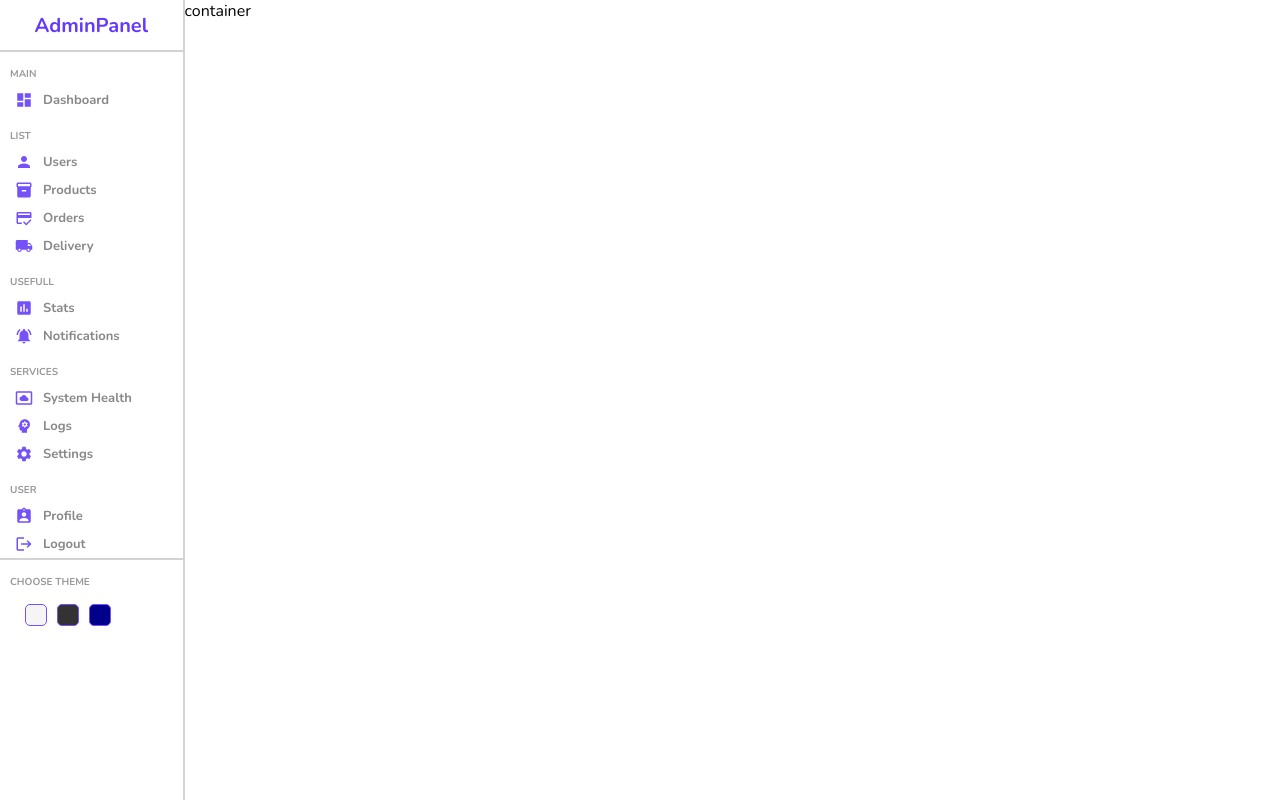
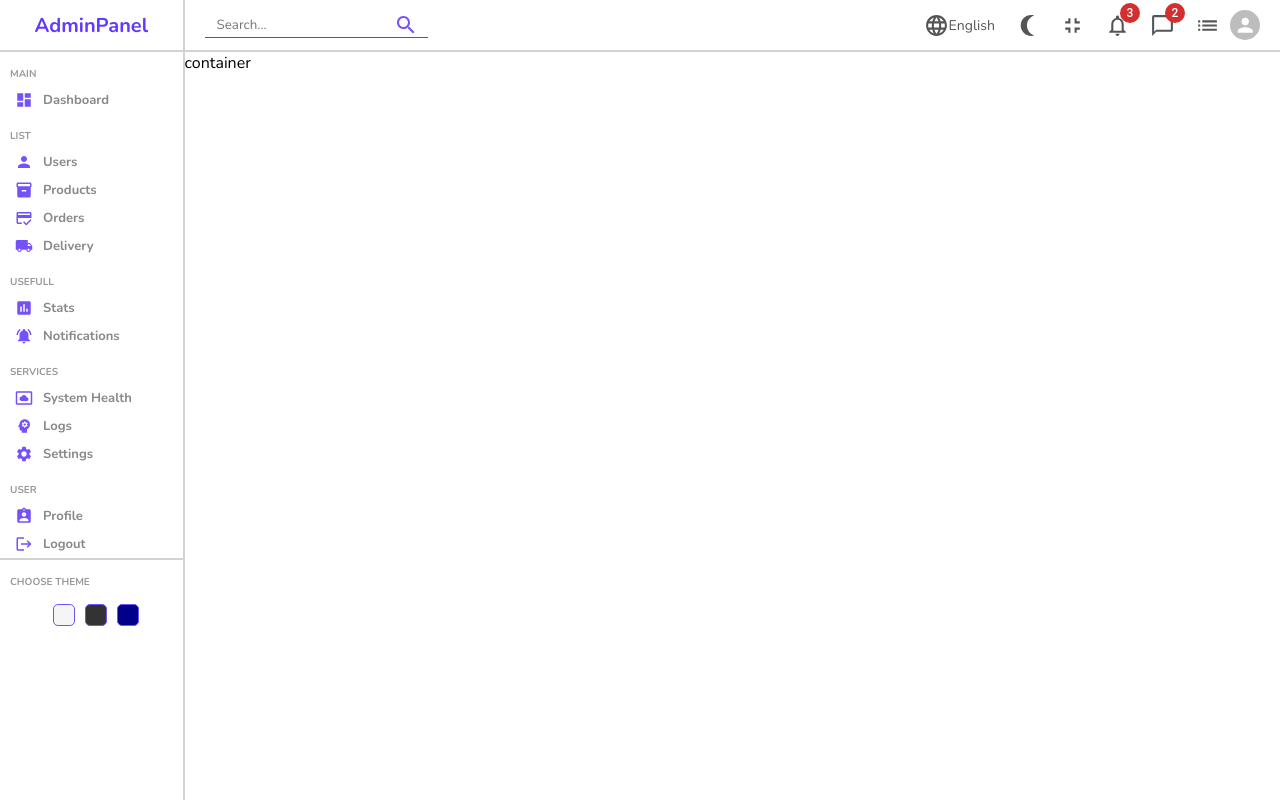
Before and after one commit to Serhio46/admin_panel, a React (Create React App) app: page / in a window 1280 px wide. Built offline with nearby package versions, Linux system fonts and the light colour scheme.

Commit message:
feat: added nav-bar

```diff
--- a/src/components/navbar/Navbar.jsx
+++ b/src/components/navbar/Navbar.jsx
@@ -1,8 +1,51 @@
-import classes from './navbar.module.scss'
+import classes from './navbar.module.scss';
+
+import SearchTwoToneIcon from '@mui/icons-material/SearchTwoTone';
+import LanguageIcon from '@mui/icons-material/Language';
+import NightlightRoundTwoToneIcon from '@mui/icons-material/NightlightRoundTwoTone';
+import FullscreenExitTwoToneIcon from '@mui/icons-material/FullscreenExitTwoTone';
+import NotificationsNoneIcon from '@mui/icons-material/NotificationsNone';
+import ListIcon from '@mui/icons-material/List';
+import ChatBubbleOutlineIcon from '@mui/icons-material/ChatBubbleOutline';
+import Avatar from '@mui/material/Avatar';
+import Badge from '@mui/material/Badge';
 
 const Navbar = () => {
     return (
-        <div>Navbar</div>
+        <div className={classes.navbar}>
+            <div className={classes.wrapper}>
+                <div className={classes.search}>
+                    <input type="text" placeholder='Search...' />
+                    <SearchTwoToneIcon />
+                </div>
+                <div className={classes.icons}>
+                    <div className={classes.iconsItem}>
+                        <LanguageIcon />
+                        English
+                    </div>
+                    <div className={classes.iconsItem}>
+                        <NightlightRoundTwoToneIcon />
+                    </div>
+                    <div className={classes.iconsItem}>
+                        <FullscreenExitTwoToneIcon />
+                    </div>
+                    <div className={classes.iconsItem}>
+                         <Badge badgeContent={3} color="error">
+                            <NotificationsNoneIcon />
+                         </Badge>
+                    </div>
+                    <div className={classes.iconsItem}>
+                        <Badge badgeContent={2} color="error">
+                            <ChatBubbleOutlineIcon />
+                        </Badge>
+                    </div>
+                    <div className={classes.iconsItem}>
+                        <ListIcon />
+                    </div>
+                    <Avatar className={classes.avatar}/>
+                </div>
+            </div>
+        </div>
     );
 }
 
--- a/src/components/navbar/navbar.module.scss
+++ b/src/components/navbar/navbar.module.scss
@@ -0,0 +1,55 @@
+.navbar {
+    height: 50px;
+    border-bottom: 2px solid lightgray;
+    display: flex;
+    align-items: center;
+    font-size: 14px;
+    color: #555;
+
+    .wrapper {
+        display: flex;
+        padding: 0 20px;
+        align-items: center;
+        justify-content: space-between;
+        width: 100%;
+
+
+        .search {
+            display: flex;
+            align-items: center;
+            border-bottom: 1px solid #6439ff;
+            padding: 0 10px;
+
+            svg{
+                color: #7451f8;
+            }
+
+            input {
+                outline: none;
+                border: none;
+                background: transparent;
+            }
+        }
+
+        .icons {
+            display: flex;
+            align-items: center;
+
+            .iconsItem{
+                display: flex;
+                align-items: center;
+                margin: 10px;
+                cursor: pointer;
+
+                svg {
+                    font-size: 25px;
+                }
+            }
+
+            .avatar{
+                width: 30px;
+                height: 30px;
+            }
+        }
+    }
+}
--- a/src/components/sidebar/sidebar.module.scss
+++ b/src/components/sidebar/sidebar.module.scss
@@ -61,6 +61,7 @@
         .bottom {
             display: flex;
             align-items: center;
+            justify-content: center;
             margin: 10px;
 
             .colorOption {
--- a/src/pages/home/Home.jsx
+++ b/src/pages/home/Home.jsx
@@ -1,12 +1,16 @@
 import React from 'react';
 import classes from './home.module.scss';
 import Sidebar from '../../components/sidebar/Sidebar';
+import Navbar from '../../components/navbar/Navbar'
 
 const Home = () => {
     return (
         <div className={classes.home}>
             <Sidebar />
-            <div className={classes.container}>container</div>
+            <div className={classes.container}>
+                <Navbar />
+                container
+            </div>
         </div>
 
     );
```
